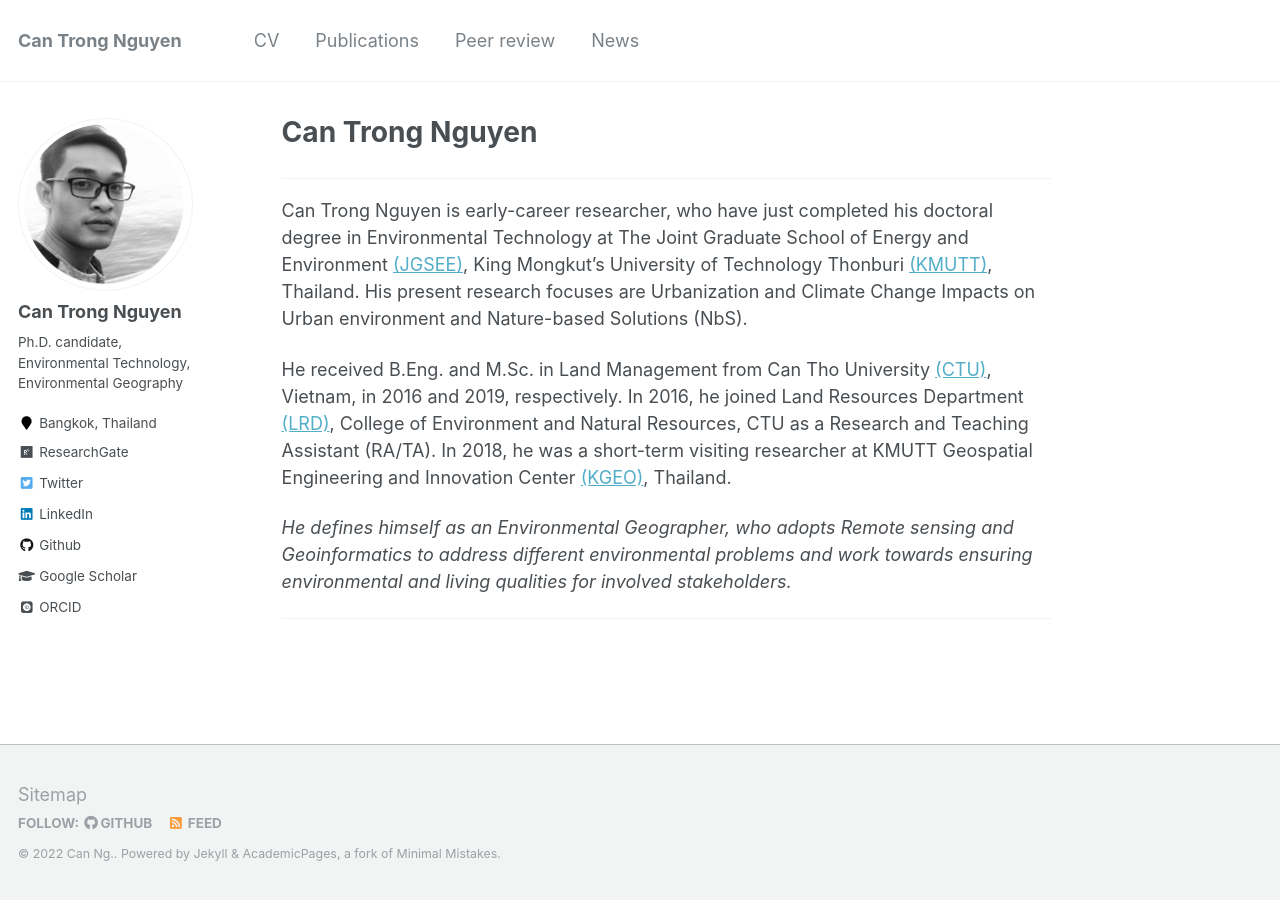
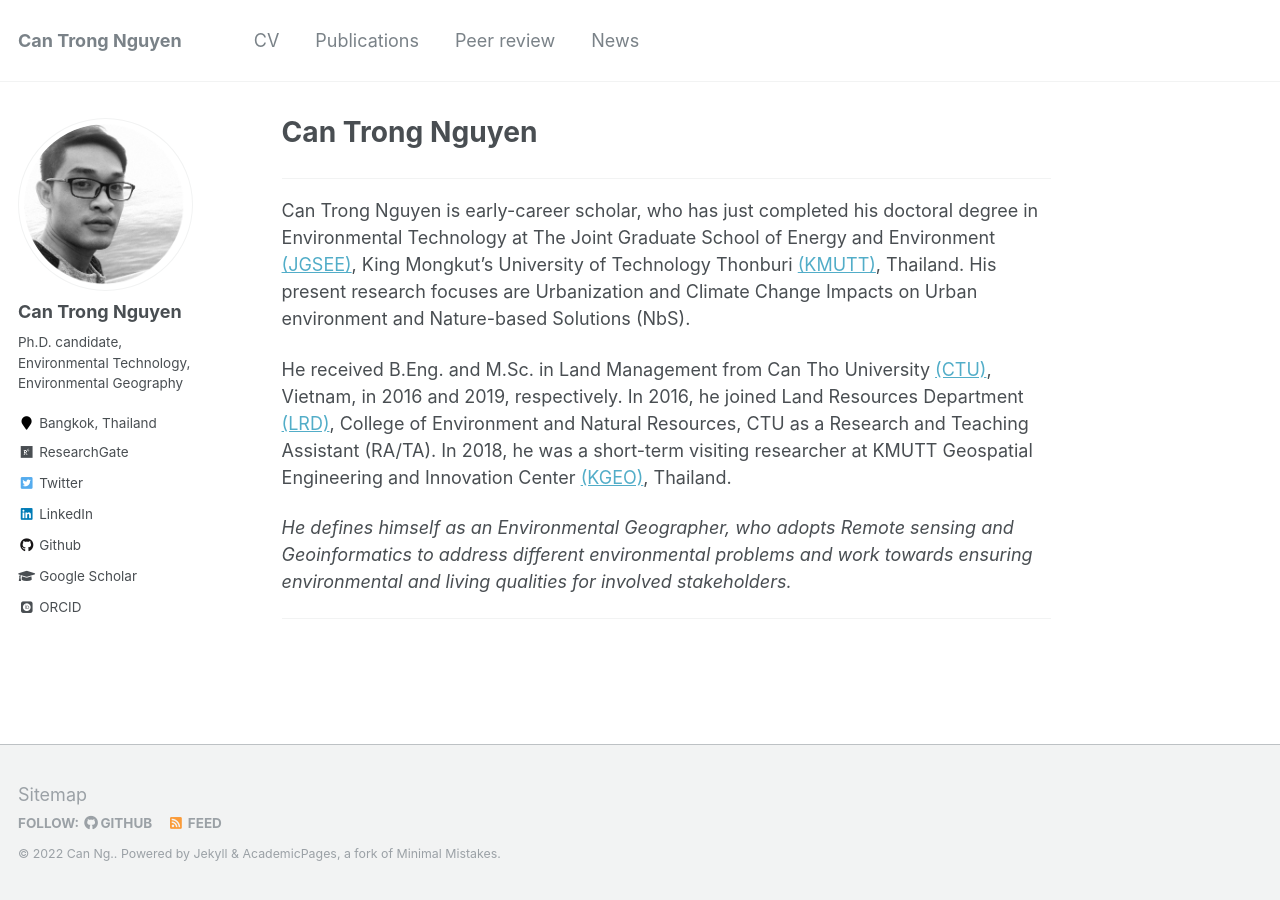
Before and after one commit to canng/oldsite, a Jekyll site: the page built from _pages/about.md, in a window 1280 px wide. Built offline with Jekyll 4.4.1, drawn with Linux system fonts in a browser that asks for light colours; some web fonts are replaced.

Commit message:
modify about

```diff
--- a/_pages/about.md
+++ b/_pages/about.md
@@ -10,7 +10,7 @@
 
 <hr>
 
-Can Trong Nguyen is early-career researcher, who have just completed his doctoral degree in Environmental Technology at The Joint Graduate School of Energy and Environment [(JGSEE)](https://www.jgsee.kmutt.ac.th/v3/), King Mongkut’s University of Technology Thonburi [(KMUTT)](https://www.kmutt.ac.th/en/), Thailand. His present research focuses are Urbanization and Climate Change Impacts on Urban environment and Nature-based Solutions (NbS).
+Can Trong Nguyen is early-career scholar, who has just completed his doctoral degree in Environmental Technology at The Joint Graduate School of Energy and Environment [(JGSEE)](https://www.jgsee.kmutt.ac.th/v3/), King Mongkut’s University of Technology Thonburi [(KMUTT)](https://www.kmutt.ac.th/en/), Thailand. His present research focuses are Urbanization and Climate Change Impacts on Urban environment and Nature-based Solutions (NbS).
 
 He received B.Eng. and M.Sc. in Land Management from Can Tho University [(CTU)](https://en.ctu.edu.vn/), Vietnam, in 2016 and 2019, respectively. In 2016, he joined Land Resources Department [(LRD)](https://lrd.ctu.edu.vn/en/), College of Environment and Natural Resources, CTU as a Research and Teaching Assistant (RA/TA). In 2018, he was a short-term visiting researcher at KMUTT Geospatial Engineering and Innovation Center [(KGEO)](http://kgeo.org/kgeo/), Thailand.
 
```
